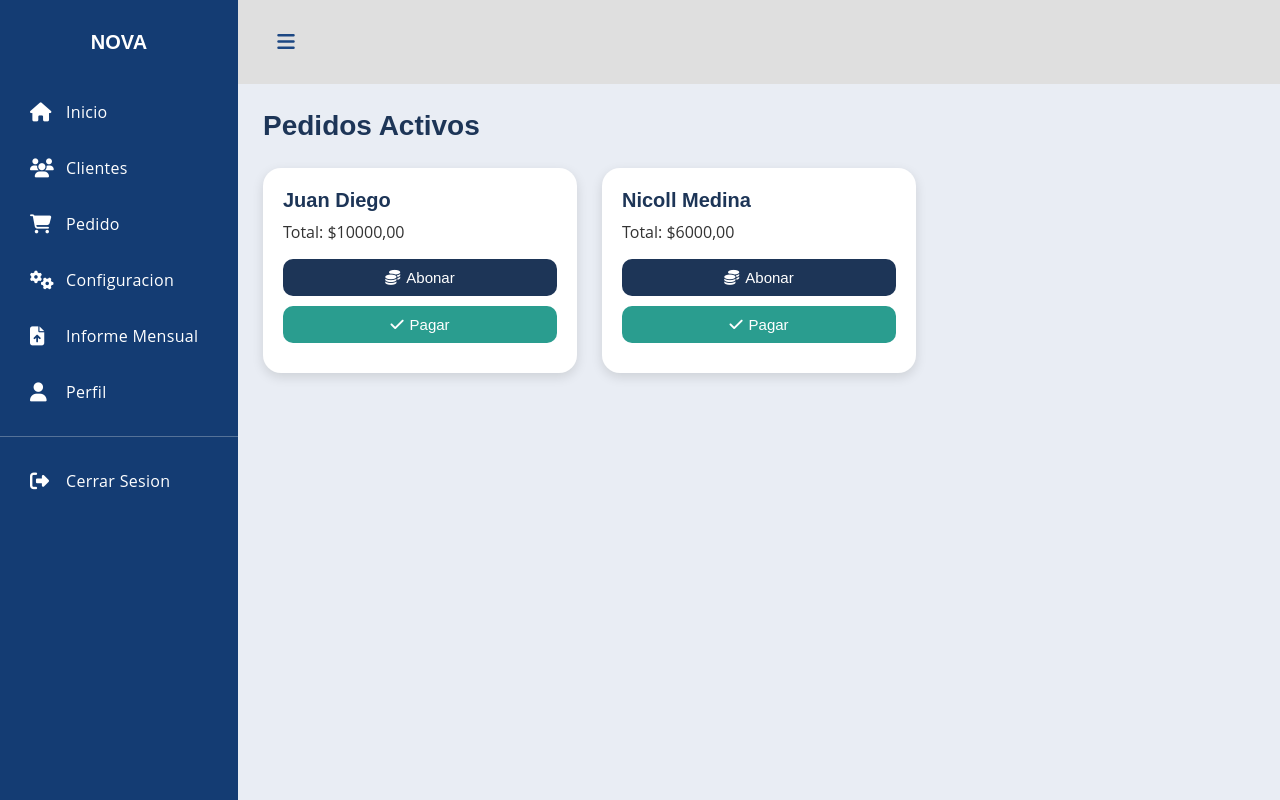
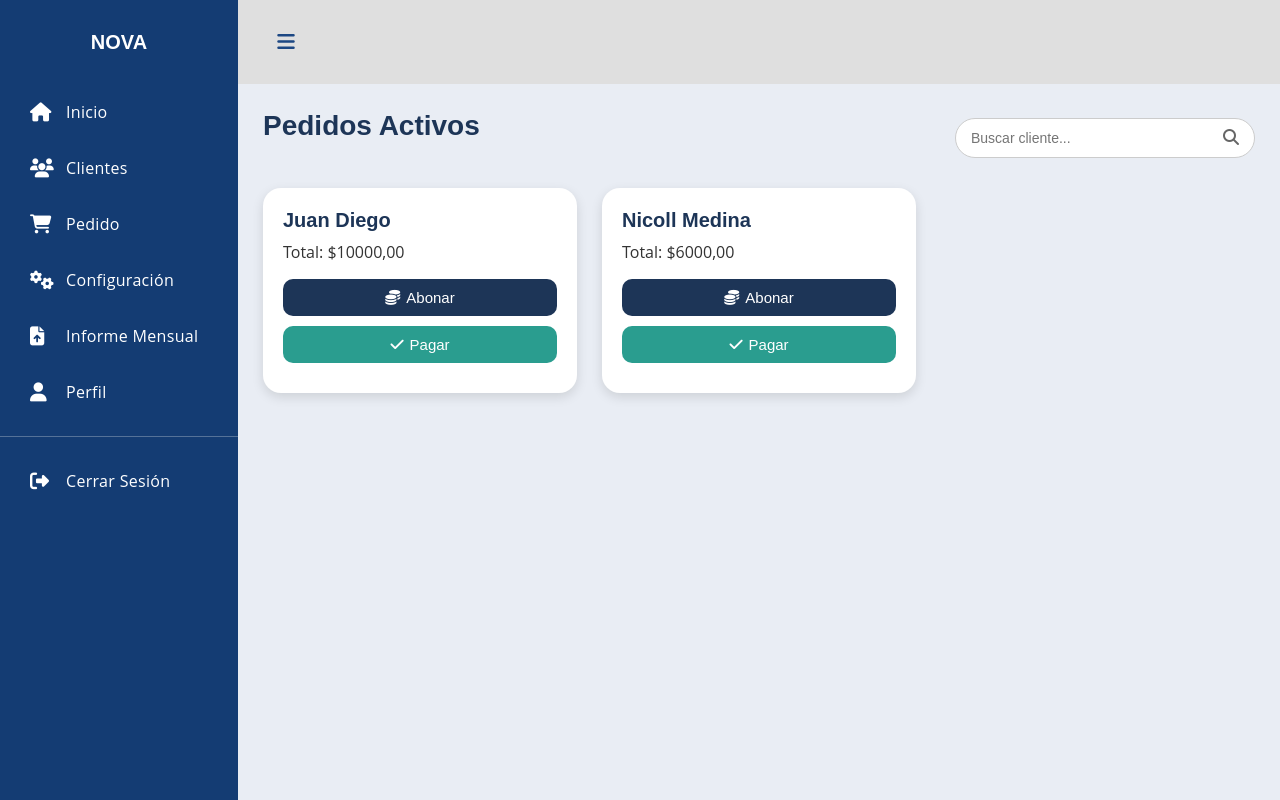
Before and after one commit to JuanDiegoHub/Save-Nova, a Django app: page /menu/ in a window 1280 px wide. Run offline with Django 5.2, Linux system fonts and the light colour scheme; data comes from the database, SQL or seed files in the repository; both versions use the stored data as it was after the commit.

Commit message:
Se agrego barra de busqueda para filtrar

```diff
--- a/menu/static/menu/CSS/style.css
+++ b/menu/static/menu/CSS/style.css
@@ -436,3 +436,54 @@ h1, .h1 {
         left: 0;
     }
 }
+
+.busqueda-clientes {
+  display: flex;
+  justify-content: space-between; /* separa título y barra */
+  align-items: center;            /* los alinea verticalmente */
+  flex-wrap: wrap;                /* permite que se acomoden en móvil */
+  gap: 10px;                      /* espacio entre elementos */
+  margin-bottom: 20px;
+}
+
+
+.busqueda-wrapper {
+  position: relative;
+  width: 100%;
+  max-width: 300px;
+}
+
+.busqueda-input {
+  width: 100%;
+  height: 40px;
+  padding: 0 40px 0 15px;
+  border: 1px solid #ccc;
+  border-radius: 20px;
+  background-color: #fff;
+  font-size: 14px;
+  color: #333;
+}
+
+.busqueda-boton {
+  position: absolute;
+  right: 10px;
+  top: 50%;
+  transform: translateY(-50%);
+  background: none;
+  border: none;
+  color: #666;
+  cursor: pointer;
+  font-size: 16px;
+}
+
+@media (max-width: 768px) {
+  .busqueda-clientes {
+    justify-content: center;
+    margin-bottom: 10px;
+  }
+
+  .busqueda-wrapper {
+    max-width: 100%;
+    padding: 0 10px;
+  }
+}
--- /dev/null
+++ b/menu/static/menu/JS/busqueda.js
@@ -0,0 +1,19 @@
+// busqueda.js
+document.addEventListener("DOMContentLoaded", function() {
+  const input = document.getElementById("busqueda");
+  if (!input) return;
+
+  input.addEventListener("input", function() {
+    const filtro = input.value.toLowerCase();
+    const pedidos = document.querySelectorAll(".pedido-card");
+
+    pedidos.forEach(pedido => {
+      const nombre = pedido.querySelector(".pedido-cliente").textContent.toLowerCase();
+      if (nombre.includes(filtro)) {
+        pedido.style.display = "block";
+      } else {
+        pedido.style.display = "none";
+      }
+    });
+  });
+});
--- a/menu/templates/menu/menu.html
+++ b/menu/templates/menu/menu.html
@@ -25,11 +25,11 @@
             <a href="{% url 'menu' %}" class="dashboard-nav-item"><i class="fas fa-home"></i> Inicio</a>
             <a href="{% url 'lista_clientes' %}" class="dashboard-nav-item"><i class="fas fa-users"></i> Clientes</a>
             <a href="{% url 'crear_pedido' %}" class="dashboard-nav-item"><i class="fas fa-shopping-cart"></i> Pedido</a>
-            <a href="{% url 'config_dashboard' %}" class="dashboard-nav-item"><i class="fas fa-cogs"></i> Configuracion</a>
+            <a href="{% url 'config_dashboard' %}" class="dashboard-nav-item"><i class="fas fa-cogs"></i> Configuración</a>
             <a href="#" class="dashboard-nav-item"><i class="fas fa-file-upload"></i> Informe Mensual</a>
             <a href="#" class="dashboard-nav-item"><i class="fas fa-user"></i> Perfil</a>
             <div class="nav-item-divider"></div>
-            <a href="{% url 'login' %}" class="dashboard-nav-item"><i class="fas fa-sign-out-alt"></i> Cerrar Sesion</a>
+            <a href="{% url 'login' %}" class="dashboard-nav-item"><i class="fas fa-sign-out-alt"></i> Cerrar Sesión</a>
         </nav>
     </div>
 
@@ -42,7 +42,26 @@
             <div class='container'>
 
                 {% block content %}
+            <div class="busqueda-clientes">
                 <h1 class="titulo-pedidos">Pedidos Activos</h1>
+
+                <form method="get" class="busqueda-wrapper">
+                    <input
+                    type="search"
+                    name="q"
+                    id="busqueda"
+                    placeholder="Buscar cliente..."
+                    value="{{ q|default:'' }}"
+                    class="busqueda-input"
+                    >
+                    <button type="submit" class="busqueda-boton">
+                    <i class="fas fa-search"></i>
+                    </button>
+                </form>
+            </div>
+                {% if q %}
+                    <p>Resultados de búsqueda para: <strong>{{ q }}</strong></p>
+                {% endif %}
 
                 <div class="grid-pedidos">
                     {% for pedido in pedidos %}
@@ -58,26 +77,25 @@
                             <i class="fa-solid fa-check"></i> Pagar
                         </button>
 
-                        <!-- Formulario real a Django -->
-                        <form method="POST" action="{% url 'abonar_pedido' pedido.id_pedido %}" method="POST"
-                            id="abonoForm-{{ pedido.id_pedido }}" style="display:none;">
+                        <form method="POST" action="{% url 'abonar_pedido' pedido.id_pedido %}" id="abonoForm-{{ pedido.id_pedido }}" style="display:none;">
                             {% csrf_token %}
                             <input type="number" name="abono" placeholder="Valor a abonar" min="1" required>
                             <button type="submit" class="btn-confirmar-abono">Confirmar</button>
                         </form>
-
                     </div>
                     {% empty %}
-                    <p>No hay pedidos activos.</p>
+                    <p>No hay pedidos activos{% if q %} para "{{ q }}"{% endif %}.</p>
                     {% endfor %}
+                </div>
+
                 {% endblock %}
-                </div>
 
             </div>
         </div>
     </div>
 </div>
 
+<script src="{% static 'menu/JS/busqueda.js' %}"></script>
 <script src="{% static 'menu/JS/menu.js' %}"></script>
 <script src="{% static 'menu/JS/pedidos.js' %}"></script>
 </body>
--- a/menu/views.py
+++ b/menu/views.py
@@ -1,7 +1,10 @@
-from django.shortcuts import render, redirect, get_object_or_404
+from django.shortcuts import render
 from pedido.models import Pedido
 
-# Vista principal que muestra los pedidos en tarjetas
 def menu(request):
-    pedidos = Pedido.objects.all()
-    return render(request, "menu/menu.html", {"pedidos": pedidos})
+    q = request.GET.get("q")  # parámetro de búsqueda
+    if q:
+        pedidos = Pedido.objects.filter(cliente__nombre__icontains=q)
+    else:
+        pedidos = Pedido.objects.all()
+    return render(request, "menu/menu.html", {"pedidos": pedidos, "q": q})
```
Also changed, not shown: db.sqlite3, usuarios/static/usuarios/JS/toast.js (renamed from usuarios/static/usuarios/JS/notificacion.js).
